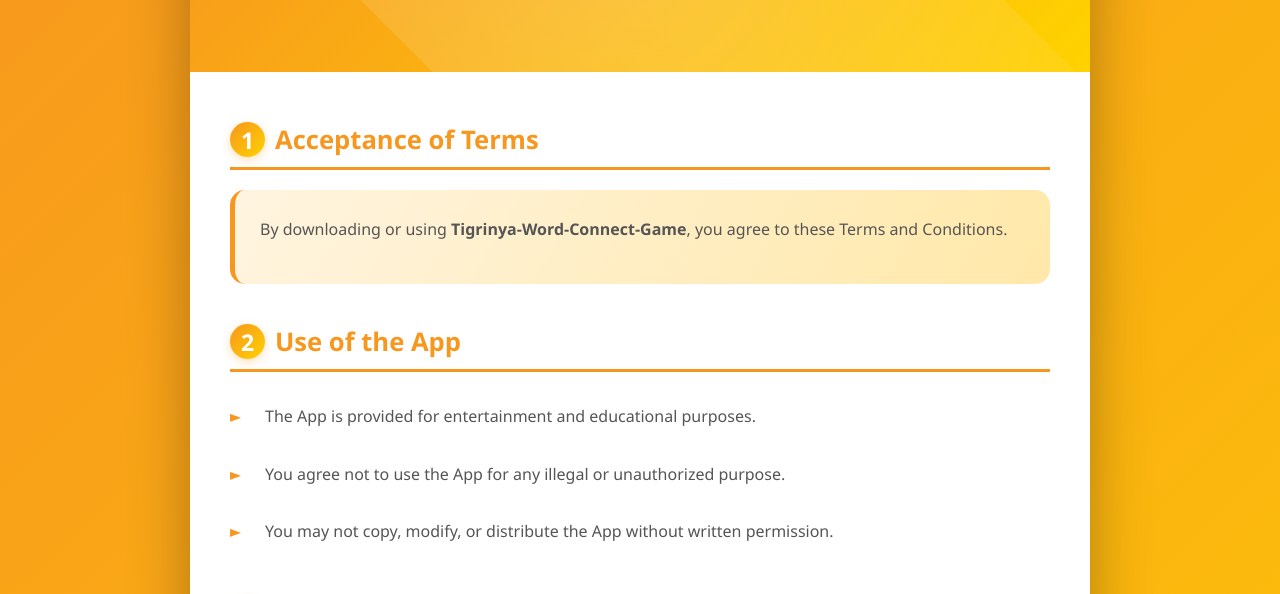
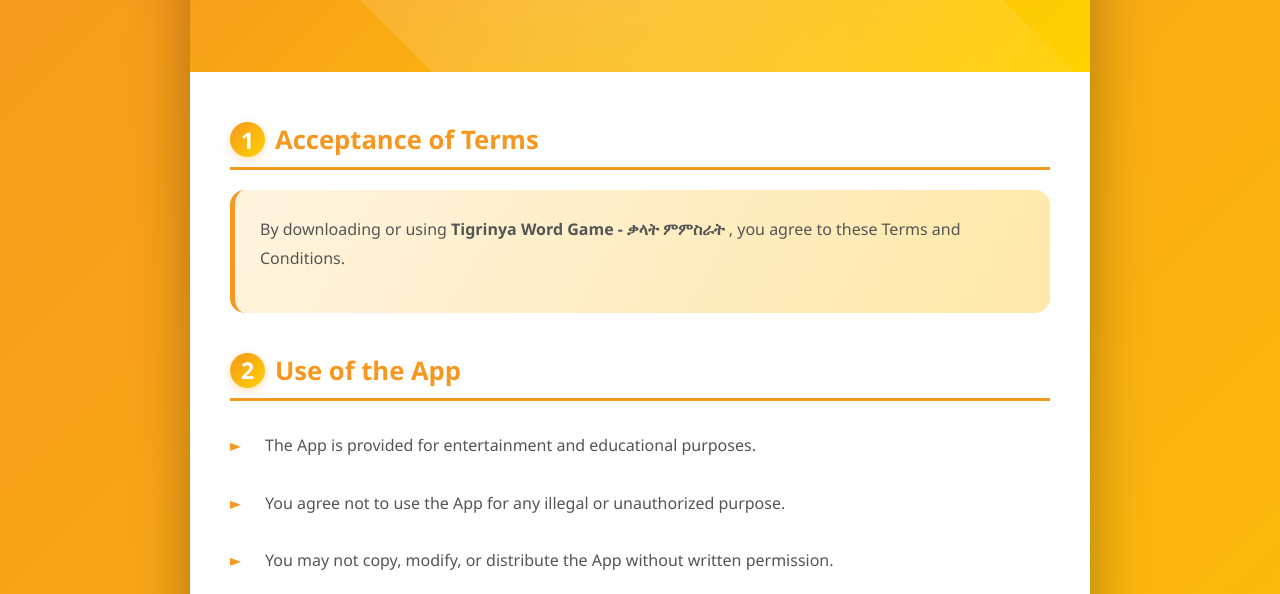
Before and after one commit to eyasu11321238a/Tigrinya-Word-Connect-Game, a plain HTML site: page terms.html in a window 1280 px wide. Shown: the part 175-769 px from the top of the page. Drawn offline with Linux system fonts and the light colour scheme.

Commit message:
Fix HTML encoding issues in terms.html

```diff
--- a/terms.html
+++ b/terms.html
@@ -313,7 +313,7 @@
       <div class="section">
         <h2><span class="section-number">1</span> Acceptance of Terms</h2>
         <div class="highlight-box">
-          <p>By downloading or using <strong>Tigrinya-Word-Connect-Game</strong>, you agree to these Terms and Conditions.</p>
+          <p>By downloading or using <strong>Tigrinya Word Game - ቃላት ምምስራት </strong>, you agree to these Terms and Conditions.</p>
         </div>
       </div>
 
```
